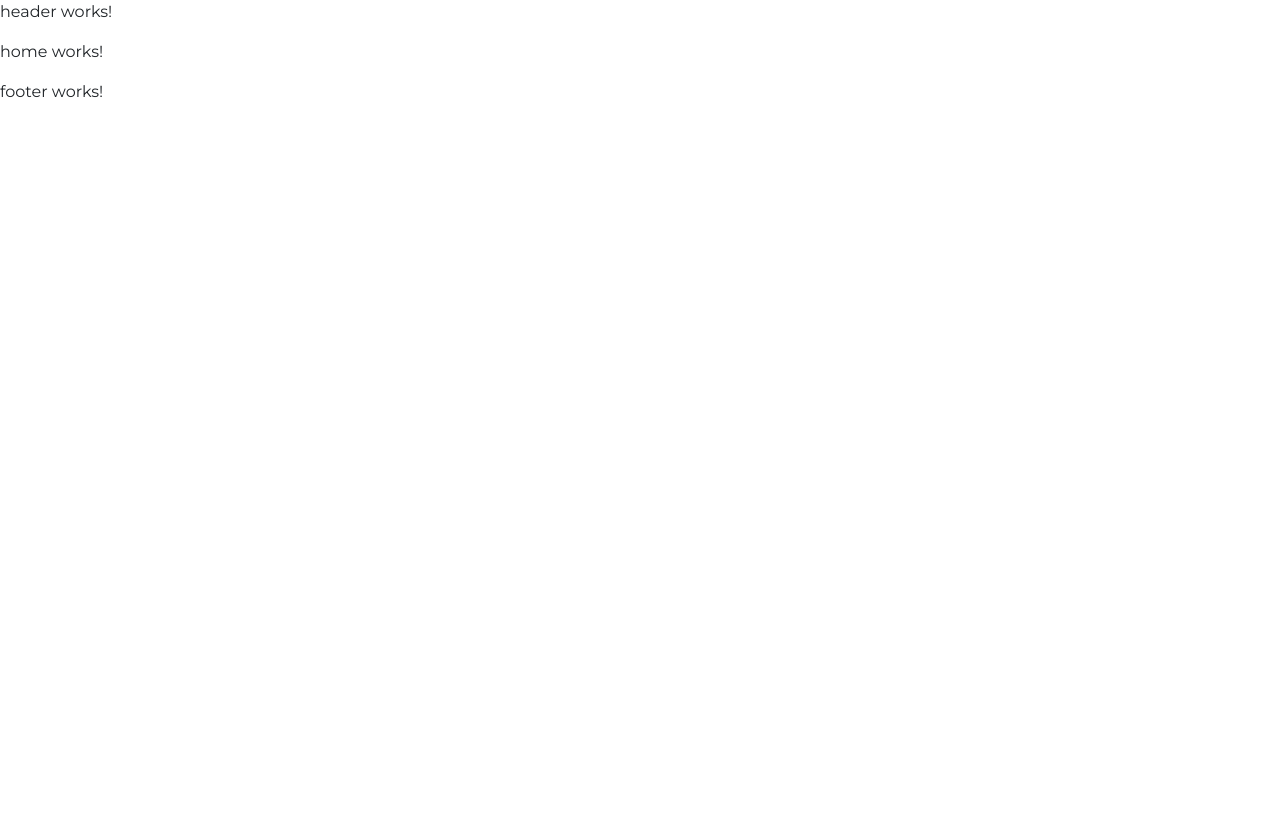
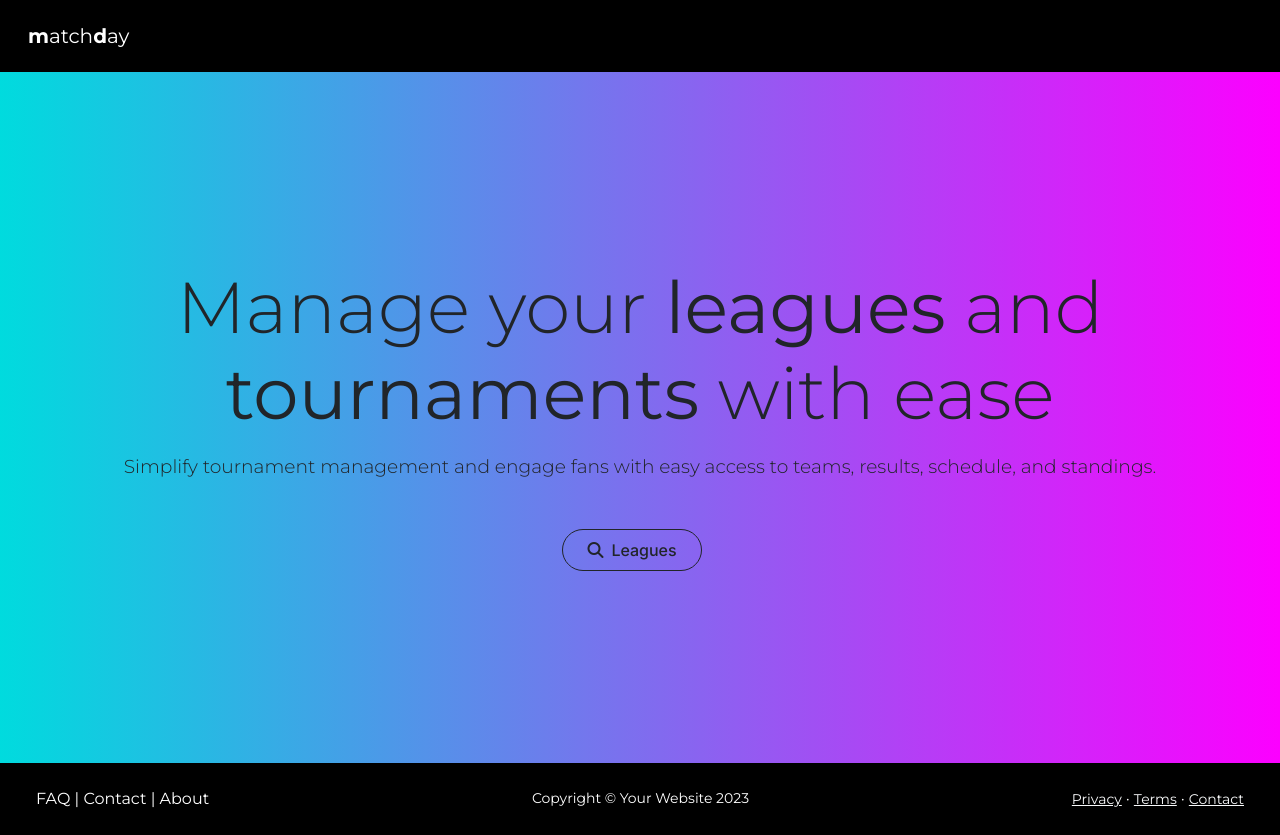
Before and after one commit to Elisenda-LV/matchday, an Angular app: page / in a window 1280 px wide. Before the commit the page ends 800 px from the top, so only its background shows below. Built offline with nearby package versions, Linux system fonts and the light colour scheme.

Commit message:
layout added

```diff
--- a/src/app/core/footer/footer.component.html
+++ b/src/app/core/footer/footer.component.html
@@ -1 +1,15 @@
-<p>footer works!</p>
+<footer class=" row bg-black py-4 mt-auto">
+  <div class="container px-5">
+      <div class="row align-items-center justify-content-between flex-column flex-sm-row">
+          <div class="col-auto text-white">FAQ | Contact | About</div>
+          <div class="col-auto"><div class="small m-0 text-white">Copyright &copy; Your Website 2023</div></div>
+          <div class="col-auto">
+              <a class="link-light small" href="#!">Privacy</a>
+              <span class="text-white mx-1">&middot;</span>
+              <a class="link-light small" href="#!">Terms</a>
+              <span class="text-white mx-1">&middot;</span>
+              <a class="link-light small" href="#!">Contact</a>
+          </div>
+      </div>
+  </div>
+</footer>
--- a/src/app/core/header/header.component.html
+++ b/src/app/core/header/header.component.html
@@ -1 +1,10 @@
-<p>header works!</p>
+<nav class="row navbar navbar-expand-lg bg-black p-3">
+  <div class="container px-4">
+      <a class="navbar-brand text-white" href="index.html"><strong>m</strong>atch<strong>d</strong>ay</a>
+      <button class="navbar-toggler border-dark" type="button" data-bs-toggle="collapse" data-bs-target="#navbarSupportedContent" aria-controls="navbarSupportedContent" aria-expanded="false" aria-label="Toggle navigation"><span class="navbar-toggler-icon"></span></button>
+      <div class="collapse navbar-collapse" id="navbarSupportedContent">
+          <ul class="navbar-nav ms-auto mb-2 mb-lg-0">
+          </ul>
+      </div>
+  </div>
+</nav>
--- a/src/app/pages/home/home.component.html
+++ b/src/app/pages/home/home.component.html
@@ -1 +1,15 @@
-<p>home works!</p>
+<header class="custom-gradient py-5">
+  <div class="container px-5 py-5">
+      <div class="row gx-5 align-items-center justify-content-center py-5">
+          <div class="col">
+              <div class="my-5 text-center">
+                  <h1 class="display-2 mb-3">Manage your <strong>leagues</strong> and <strong>tournaments</strong> with ease</h1>
+                  <p class="lead mb-5">Simplify tournament management and engage fans with easy access to teams, results, schedule, and standings.</p>
+                  <div class="d-grid gap-3 d-sm-flex justify-content-sm-center mt-5">
+                      <a class="btn btn-outline-dark btn-lg px-4 me-sm-3"><i class="fa-solid fa-magnifying-glass pe-2"></i>Leagues</a>
+                  </div>
+              </div>
+          </div>
+      </div>
+  </div>
+</header>
--- a/src/app/pages/home/home.component.scss
+++ b/src/app/pages/home/home.component.scss
@@ -0,0 +1 @@
+@import '../../../styles/buttons';
--- a/src/index.html
+++ b/src/index.html
@@ -6,6 +6,11 @@
   <base href="/">
   <meta name="viewport" content="width=device-width, initial-scale=1">
   <link rel="icon" type="image/x-icon" href="favicon.ico">
+  <link href="https://cdn.jsdelivr.net/npm/bootstrap-icons@1.5.0/font/bootstrap-icons.css" rel="stylesheet" />
+  <link rel="preconnect" href="https://fonts.googleapis.com">
+  <link rel="preconnect" href="https://fonts.gstatic.com" crossorigin>
+  <link href="https://fonts.googleapis.com/css2?family=Inter:wght@300;500&display=swap" rel="stylesheet">
+  <script src="https://kit.fontawesome.com/9fc3d6d39c.js" crossorigin="anonymous"></script>
 </head>
 <body>
   <app-root></app-root>
--- a/src/styles/_buttons.scss
+++ b/src/styles/_buttons.scss
@@ -1,9 +1,14 @@
 .btn{
   border-radius: 50pt;
-  font-size: 10pt;
+  font-size: 12pt;
+  font-family: 'Inter', sans-serif;
 }
 
 .router-link-active {
   font-weight: bold;
   border-bottom: 2px solid #000;
 }
+
+.lead{
+  font-size: 14pt;
+}
```
